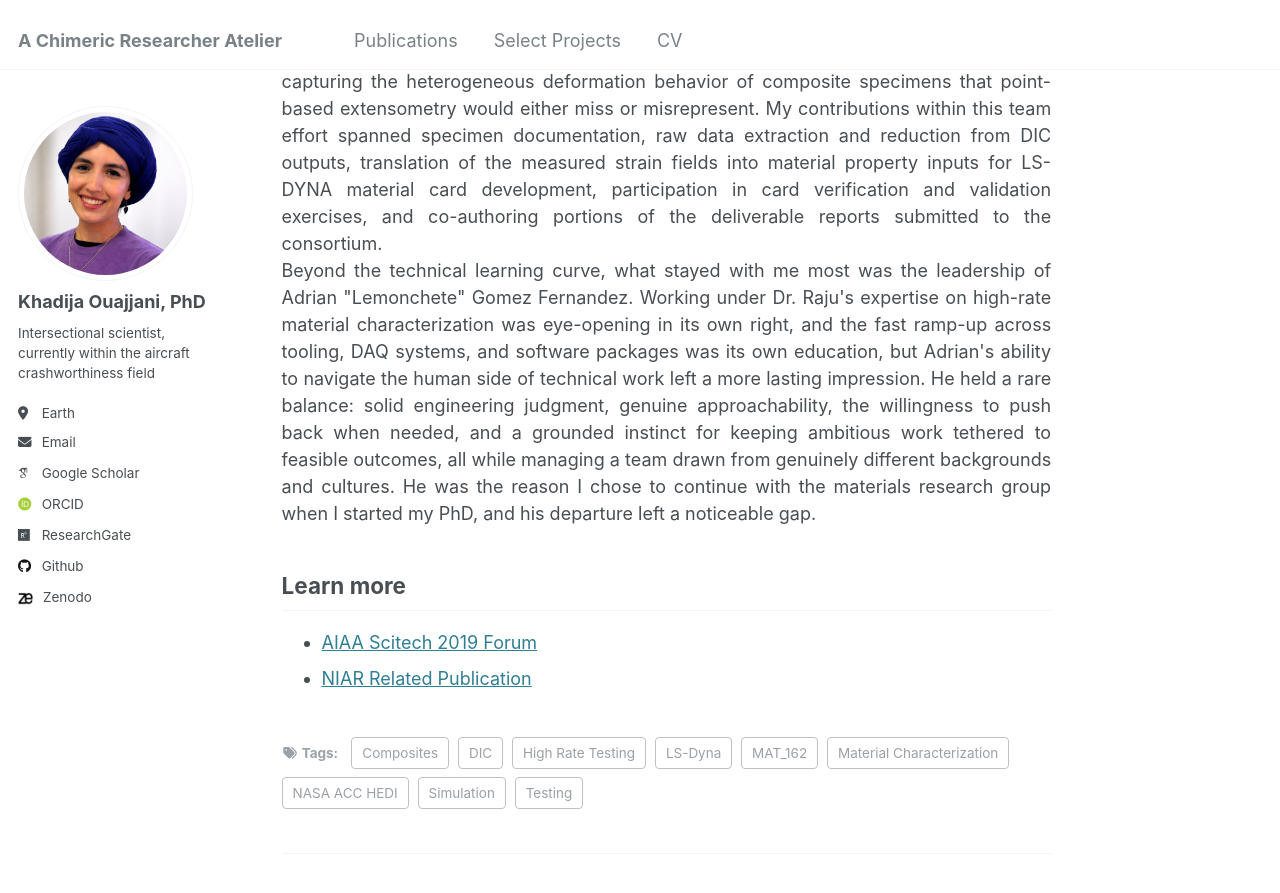
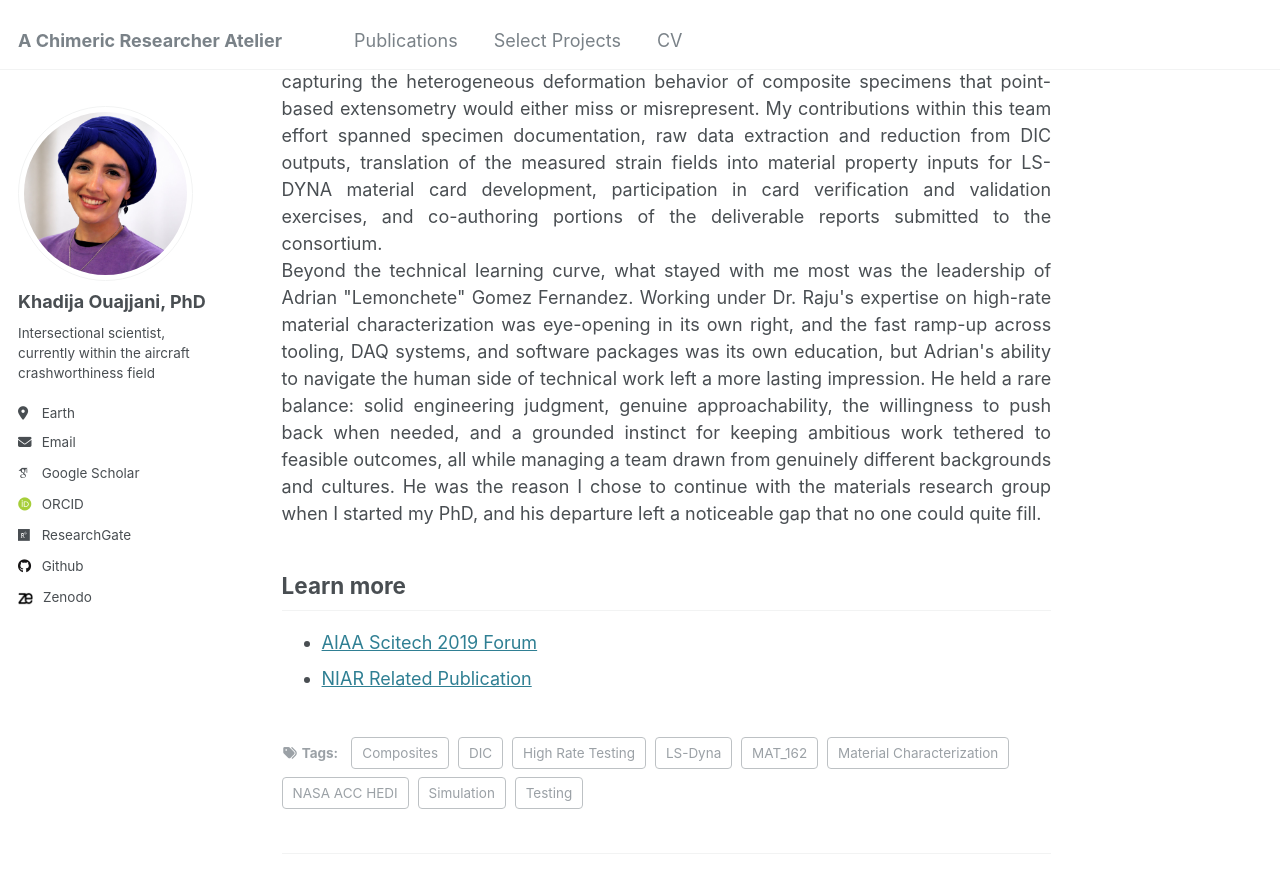
Before and after one commit to drko-curius/drko-curius.github.io, a Jekyll site: the page built from _posts/2019-02-29-NASAHEDI.md, in a window 1280 px wide and 900 px high, scrolled down 1059 px. Shown: the top 893 px of the window. Built offline with Jekyll 4.4.1, drawn with Linux system fonts in a browser that asks for light colours; some web fonts are replaced.

Commit message:
Update 2019-02-29-NASAHEDI.md

```diff
--- a/_posts/2019-02-29-NASAHEDI.md
+++ b/_posts/2019-02-29-NASAHEDI.md
@@ -34,7 +34,7 @@ The program's validation methodology followed a building block approach, which r
 
 <div style="text-align: justify;">Upon joining the Materials Research Group at what was then the Computational Mechanics Lab (now AVET-NIAR), on of my initial assignments required me to integrate into an ongoing coupon-level experimental campaign operating under the NASA ACC HEDI program, where I contributed alongside an established team. The group was running mechanical testing on an MTS load frame instrumented with a Digital Image Correlation system, a full-field optical strain measurement approach particularly well-suited to capturing the heterogeneous deformation behavior of composite specimens that point-based extensometry would either miss or misrepresent. My contributions within this team effort spanned specimen documentation, raw data extraction and reduction from DIC outputs, translation of the measured strain fields into material property inputs for LS-DYNA material card development, participation in card verification and validation exercises, and co-authoring portions of the deliverable reports submitted to the consortium. <br/>
 
-Beyond the technical learning curve, what stayed with me most was the leadership of Adrian "Lemonchete" Gomez Fernandez. Working under Dr. Raju's expertise on high-rate material characterization was eye-opening in its own right, and the fast ramp-up across tooling, DAQ systems, and software packages was its own education, but Adrian's ability to navigate the human side of technical work left a more lasting impression. He held a rare balance: solid engineering judgment, genuine approachability, the willingness to push back when needed, and a grounded instinct for keeping ambitious work tethered to feasible outcomes, all while managing a team drawn from genuinely different backgrounds and cultures. He was the reason I chose to continue with the materials research group when I started my PhD, and his departure left a noticeable gap.
+Beyond the technical learning curve, what stayed with me most was the leadership of Adrian "Lemonchete" Gomez Fernandez. Working under Dr. Raju's expertise on high-rate material characterization was eye-opening in its own right, and the fast ramp-up across tooling, DAQ systems, and software packages was its own education, but Adrian's ability to navigate the human side of technical work left a more lasting impression. He held a rare balance: solid engineering judgment, genuine approachability, the willingness to push back when needed, and a grounded instinct for keeping ambitious work tethered to feasible outcomes, all while managing a team drawn from genuinely different backgrounds and cultures. He was the reason I chose to continue with the materials research group when I started my PhD, and his departure left a noticeable gap that no one could quite fill.
 
 </div>
 
```
